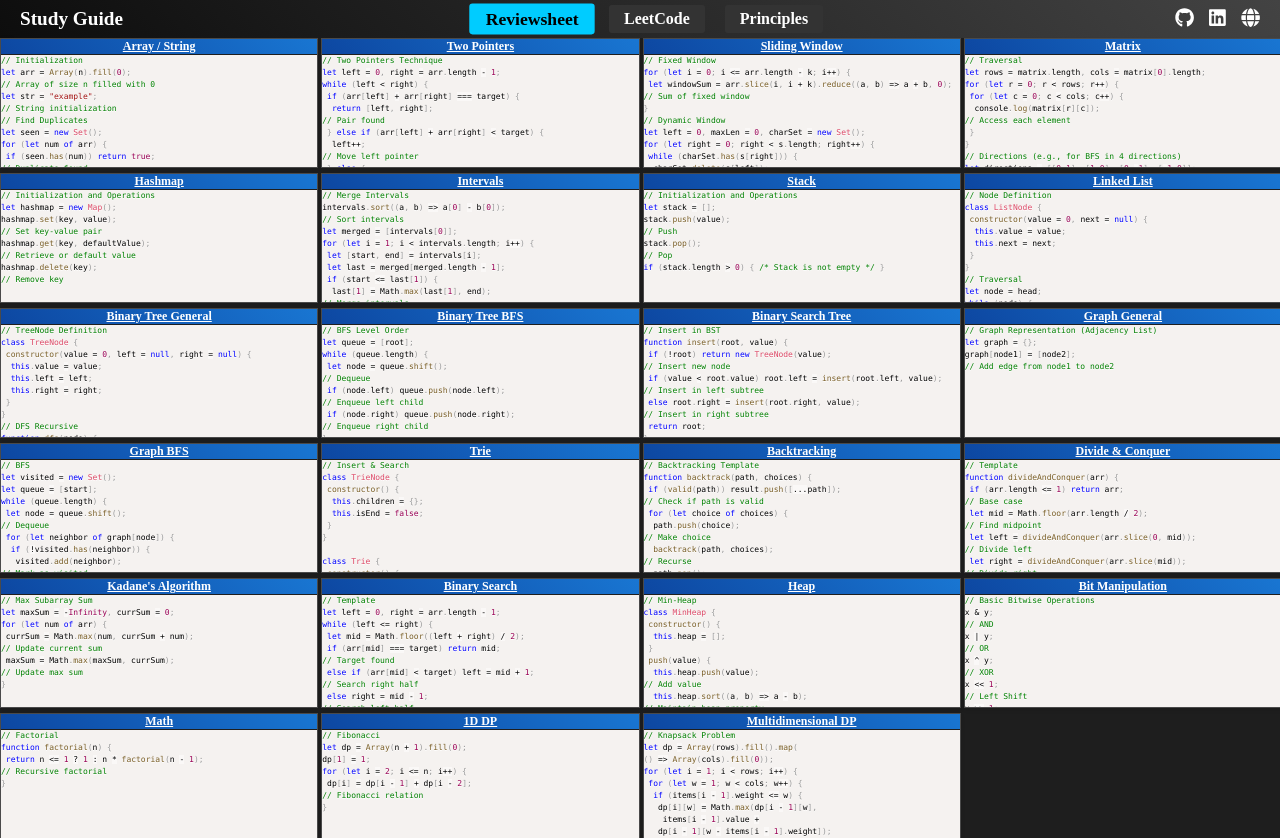
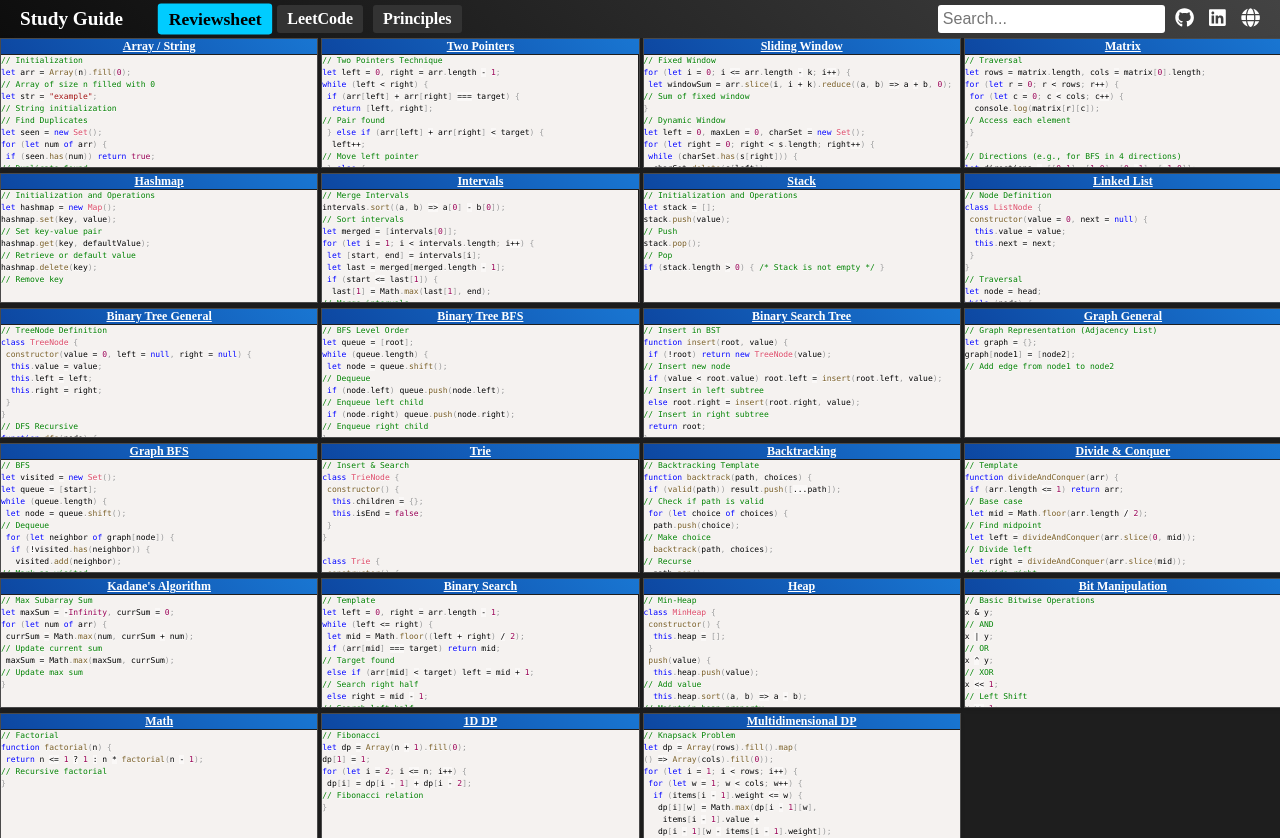
Before and after one commit to davesheinbein/studyguide, a React (Create React App) app: page / in a window 1280 px wide. Built offline with nearby package versions, Linux system fonts and the light colour scheme.

Commit message:
update search

```diff
--- a/package.json
+++ b/package.json
@@ -21,7 +21,9 @@
 		"start": "react-scripts start",
 		"build": "react-scripts build",
 		"test": "react-scripts test",
-		"eject": "react-scripts eject"
+		"eject": "react-scripts eject",
+		"predeploy": "npm run build",
+		"deploy": "gh-pages -d build"
 	},
 	"eslintConfig": {
 		"extends": [
--- a/src/App.js
+++ b/src/App.js
@@ -5,15 +5,20 @@ import Header from './Components/Header';
 
 const App = () => {
 	const [activeTab, setActiveTab] = useState('reviewsheet');
+	const [searchQuery, setSearchQuery] = useState('');
 
 	const handleTabClick = (tab) => {
 		setActiveTab(tab);
 	};
 
+	const handleSearch = (query, tab) => {
+		setSearchQuery(query);
+	};
+
 	return (
 		<div className='app'>
-			<Header onTabClick={handleTabClick} />
-			<Card activeTab={activeTab} />
+			<Header onTabClick={handleTabClick} onSearch={handleSearch} />
+			<Card activeTab={activeTab} searchQuery={searchQuery} />
 		</div>
 	);
 };
--- a/src/Components/Card.js
+++ b/src/Components/Card.js
@@ -7,10 +7,11 @@ import reviewsheetData from '../data/reviewsheet.json';
 import leetcodeData from '../data/leetcode.json';
 import principlesData from '../data/principles.json'; // Import principles data
 
-const Card = ({ activeTab }) => {
+const Card = ({ activeTab, searchQuery }) => {
 	const [reviewsheet, setReviewsheet] = useState([]);
 	const [leetcode, setLeetcode] = useState([]);
 	const [principles, setPrinciples] = useState([]); // State for principles
+	const [filteredData, setFilteredData] = useState([]);
 	const [expandedIndex, setExpandedIndex] = useState(null);
 
 	useEffect(() => {
@@ -21,14 +22,22 @@ const Card = ({ activeTab }) => {
 	}, []);
 
 	useEffect(() => {
+		const data = {
+			reviewsheet,
+			leetcode,
+			principles,
+		}[activeTab];
+
+		const filtered = data.filter((item) =>
+			item.topic.toLowerCase().includes(searchQuery.toLowerCase())
+		);
+
+		setFilteredData(filtered);
+	}, [searchQuery, activeTab, reviewsheet, leetcode, principles]);
+
+	useEffect(() => {
 		Prism.highlightAll();
-	}, [
-		expandedIndex,
-		activeTab,
-		reviewsheet,
-		leetcode,
-		principles,
-	]);
+	}, [filteredData]);
 
 	const createCardClone = (item) => {
 		const cardClone = document.createElement('div');
@@ -38,7 +47,7 @@ const Card = ({ activeTab }) => {
 			<div class='card-item-topic'>
 				<div class='card-item-topic-text'>${item.topic}</div>
 			</div>
-			<div class='card-item-code'>
+			<div className='card-item-code'>
 				<pre><code class='language-javascript'>${item.code}</code></pre>
 			</div>
 		`;
@@ -95,21 +104,21 @@ const Card = ({ activeTab }) => {
 			{activeTab === 'reviewsheet' && (
 				<div className='card card-A'>
 					<div className='card-grid'>
-						{renderCards(reviewsheet)}
+						{renderCards(filteredData)}
 					</div>
 				</div>
 			)}
 			{activeTab === 'leetcode' && (
 				<div className='card card-B'>
 					<div className='card-grid'>
-						{renderCards(leetcode)}
+						{renderCards(filteredData)}
 					</div>
 				</div>
 			)}
 			{activeTab === 'principles' && (
 				<div className='card card-C'>
 					<div className='card-grid'>
-						{renderCards(principles)}
+						{renderCards(filteredData)}
 					</div>
 				</div>
 			)}
--- a/src/Components/Header.js
+++ b/src/Components/Header.js
@@ -7,16 +7,24 @@ import {
 } from '@fortawesome/free-brands-svg-icons';
 import { faGlobe } from '@fortawesome/free-solid-svg-icons';
 
-const Header = ({ onTabClick }) => {
+const Header = ({ onTabClick, onSearch }) => {
 	const [activeTab, setActiveTab] = useState('reviewsheet');
+	const [searchQuery, setSearchQuery] = useState('');
 
 	const handleTabClick = (tab) => {
 		setActiveTab(tab);
 		onTabClick(tab);
 	};
 
+	const handleSearchChange = (event) => {
+		const query = event.target.value;
+		setSearchQuery(query);
+		onSearch(query, activeTab);
+	};
+
 	return (
 		<header className='header'>
+			<div className='left-section'>
 				<div className='name'>Study Guide</div>
 				<div className='tabs'>
 					<div
@@ -44,6 +52,16 @@ const Header = ({ onTabClick }) => {
 						Principles
 					</div>
 				</div>
+			</div>
+			<div className='right-section'>
+				<div className='search-bar'>
+						<input
+						type='text'
+						placeholder='Search...'
+						value={searchQuery}
+						onChange={handleSearchChange}
+					/>
+				</div>
 				<div className='links'>
 					<a
 						href='https://github.com/davesheinbein/'
@@ -67,6 +85,7 @@ const Header = ({ onTabClick }) => {
 						<FontAwesomeIcon icon={faGlobe} />
 					</a>
 				</div>
+			</div>
 		</header>
 	);
 };
--- a/src/styles/Header/Header.css
+++ b/src/styles/Header/Header.css
@@ -5,20 +5,24 @@
   padding: 5px 20px;
   background: linear-gradient(45deg, #0d0d0d, #434343);
 }
-
 .header .name {
   font-size: 1.2rem;
   font-weight: bold;
   color: #ffffff;
+  margin-right: 20px;
 }
-
+.header .left-section,
+.header .right-section {
+  display: flex;
+  align-items: center;
+  gap: 20px; /* Add gap to separate name and tabs */
+}
 .header .tabs {
   display: flex;
-  gap: 20px;
+  gap: 10px;
 }
-
 .header .tab {
-  padding: 5px 15px;
+  padding: 5px 10px;
   font-size: 1rem;
   font-weight: bold;
   color: #ffffff;
@@ -27,30 +31,35 @@
   cursor: pointer;
   transition: background 0.3s ease, transform 0.3s ease;
 }
-
 .header .tab:hover {
   background: #555;
   transform: scale(1.05);
 }
-
 .header .tab.active {
   background: #00ccff;
   color: #000;
   transform: scale(1.1);
 }
-
+.header .search-bar {
+  width: 100%;
+}
+.header .search-bar input {
+  width: 100%;
+  padding: 5px;
+  border-radius: 3px;
+  border: none;
+  font-size: 1rem;
+}
 .header .links {
   display: flex;
   gap: 15px;
 }
-
 .header .links a {
   text-decoration: none;
   color: #ffffff;
   font-size: 1.2rem;
   transition: transform 0.3s ease, color 0.3s ease;
 }
-
 .header .links a:hover {
   color: #00ccff;
   transform: scale(1.2) rotate(360deg);
--- a/src/styles/Header/Header.scss
+++ b/src/styles/Header/Header.scss
@@ -4,21 +4,28 @@
 	align-items: center;
 	padding: 5px 20px;
 	background: linear-gradient(45deg, #0d0d0d, #434343);
-}
 
-.header .name {
+	.name {
 		font-size: 1.2rem;
 		font-weight: bold;
 		color: #ffffff;
+		margin-right: 20px;
 	}
 
-.header .tabs {
+	.left-section,
+	.right-section {
 		display: flex;
-	gap: 20px;
+		align-items: center;
+		gap: 20px; /* Add gap to separate name and tabs */
 	}
 
-.header .tab {
-	padding: 5px 15px;
+	.tabs {
+		display: flex;
+		gap: 10px;
+	}
+
+	.tab {
+		padding: 5px 10px;
 		font-size: 1rem;
 		font-weight: bold;
 		color: #ffffff;
@@ -26,32 +33,44 @@
 		border-radius: 3px;
 		cursor: pointer;
 		transition: background 0.3s ease, transform 0.3s ease;
-}
 
-.header .tab:hover {
+		&:hover {
 			background: #555;
 			transform: scale(1.05);
 		}
 
-.header .tab.active {
+		&.active {
 			background: #00ccff;
 			color: #000;
 			transform: scale(1.1);
 		}
+	}
 
-.header .links {
+	.search-bar {
+		width: 100%;
+		input {
+			width: 100%;
+			padding: 5px;
+			border-radius: 3px;
+			border: none;
+			font-size: 1rem;
+		}
+	}
+
+	.links {
 		display: flex;
 		gap: 15px;
-}
 
-.header .links a {
+		a {
 			text-decoration: none;
 			color: #ffffff;
 			font-size: 1.2rem;
 			transition: transform 0.3s ease, color 0.3s ease;
-}
 
-.header .links a:hover {
+			&:hover {
 				color: #00ccff;
 				transform: scale(1.2) rotate(360deg);
 			}
+		}
+	}
+}
```
Also changed, not shown: src/data/leetcode.json, 1 other file (tests, documents, lock files or other folders). Lines whose indentation alone changed are shown as unchanged.
